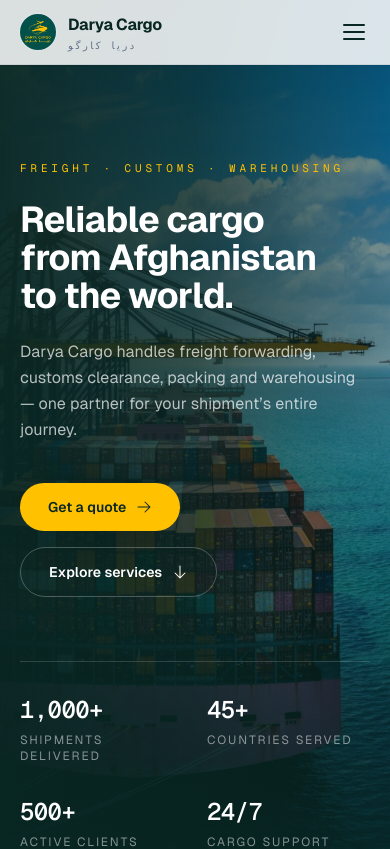
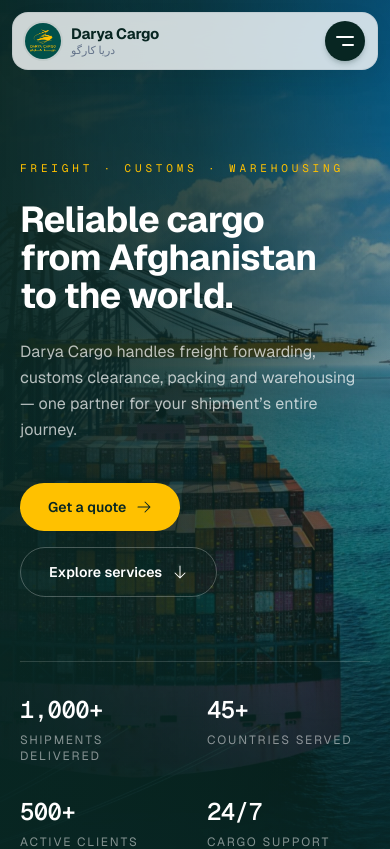
Before and after one commit to AliSinaYOusofi/darya-cargo, a Next.js app: page / in a window 390 px wide. Shown: the top 849 px of the page. Built offline with nearby package versions, Linux system fonts and the light colour scheme.

Commit message:
added : responsive design, and show tracking links

```diff
--- a/components/Navbar.jsx
+++ b/components/Navbar.jsx
@@ -4,8 +4,7 @@ import React, { useEffect, useRef, useState } from "react";
 import Link from "next/link";
 import Image from "next/image";
 import { usePathname } from "next/navigation";
-import Hamburger from "hamburger-react";
-import { HiArrowUpRight } from "react-icons/hi2";
+import { HiArrowUpRight, HiOutlineEnvelope, HiOutlinePhone } from "react-icons/hi2";
 import Logo from "../public/images/logo.jpg";
 
 const links = [
@@ -44,11 +43,14 @@ export default function Navbar() {
     };
   }, []);
 
-  // Lock page scroll while the mobile menu is open
+  // Lock page scroll and allow Escape to close while the mobile menu is open
   useEffect(() => {
     document.body.style.overflow = open ? "hidden" : "";
+    const onKey = (e) => e.key === "Escape" && setOpen(false);
+    if (open) window.addEventListener("keydown", onKey);
     return () => {
       document.body.style.overflow = "";
+      window.removeEventListener("keydown", onKey);
     };
   }, [open]);
 
@@ -56,7 +58,10 @@ export default function Navbar() {
     setOpen(false);
   }, [pathname]);
 
-  const solid = scrolled || !isHome || open;
+  // Light (glass) bar when scrolled or off the hero; dark text on light bar.
+  // While the mobile menu is open the bar sits over the dark overlay instead.
+  const solid = (scrolled || !isHome) && !open;
+  const onDark = !solid;
 
   return (
     <>
@@ -65,32 +70,37 @@ export default function Navbar() {
         aria-hidden="true"
         className="pointer-events-none absolute inset-x-0 top-0 h-10"
       />
-      <header
-        className={`fixed inset-x-0 top-0 z-50 transition-all duration-300 ${
+
+      <header className="fixed inset-x-0 top-0 z-50 px-3 pt-3 md:px-0 md:pt-0">
+        <nav
+          className={`rounded-2xl border transition-all duration-500 ease-out md:rounded-none md:border-x-0 md:border-t-0 ${
             solid
-            ? "border-b border-slate-900/[0.08] bg-white/85 shadow-[0_1px_2px_rgba(8,38,34,0.04)] backdrop-blur-xl"
-            : "border-b border-transparent bg-transparent"
+              ? "border-slate-900/[0.06] bg-white/80 shadow-[0_8px_30px_-12px_rgba(8,38,34,0.18)] backdrop-blur-xl backdrop-saturate-150 md:border-slate-900/[0.08] md:shadow-[0_1px_2px_rgba(8,38,34,0.04)]"
+              : "border-transparent bg-transparent"
           }`}
         >
-        <nav className="mx-auto flex h-16 max-w-7xl items-center justify-between px-5 md:h-20 md:px-8">
-          <Link href="/" className="flex items-center gap-3">
+          <div className="mx-auto flex h-14 max-w-7xl items-center justify-between px-3 md:h-20 md:px-8">
+            <Link href="/" className="flex items-center gap-2.5 md:gap-3">
               <Image
                 src={Logo}
                 alt="Darya Cargo logo"
-              className="h-9 w-9 rounded-full object-cover ring-1 ring-white/20 md:h-10 md:w-10"
+                className={`h-9 w-9 rounded-full object-cover ring-2 transition-all md:h-10 md:w-10 ${
+                  onDark ? "ring-white/15" : "ring-brand-950/5"
+                }`}
                 priority
               />
               <span className="flex flex-col leading-none">
                 <span
-                className={`text-base font-bold tracking-tight transition-colors md:text-lg ${
-                  solid ? "text-brand-950" : "text-white"
+                  className={`text-[15px] font-bold tracking-tight transition-colors md:text-lg ${
+                    onDark ? "text-white" : "text-brand-950"
                   }`}
                 >
                   Darya Cargo
                 </span>
                 <span
-                className={`mt-1 font-mono text-[10px] uppercase tracking-[0.25em] transition-colors ${
-                  solid ? "text-slate-500" : "text-white/60"
+                  dir="rtl"
+                  className={`mt-1 text-left text-[11px] font-medium transition-colors ${
+                    onDark ? "text-white/55" : "text-slate-500"
                   }`}
                 >
                   دریا کارگو
@@ -136,54 +146,157 @@ export default function Navbar() {
               </Link>
             </div>
 
-          <div className={`-mr-2 md:hidden ${solid ? "text-brand-950" : "text-white"}`}>
-            <Hamburger size={22} toggled={open} toggle={setOpen} label="Toggle menu" rounded />
+            {/* Mobile menu toggle */}
+            <button
+              type="button"
+              onClick={() => setOpen((v) => !v)}
+              aria-expanded={open}
+              aria-controls="mobile-menu"
+              aria-label={open ? "Close menu" : "Open menu"}
+              className={`relative flex h-10 w-10 items-center justify-center rounded-full border transition-all duration-300 active:scale-95 md:hidden ${
+                onDark
+                  ? "border-white/15 bg-white/10 text-white backdrop-blur-md"
+                  : "border-brand-950/10 bg-brand-950 text-white shadow-md shadow-brand-950/20"
+              }`}
+            >
+              <span className="sr-only">Menu</span>
+              <span
+                aria-hidden="true"
+                className={`absolute h-[1.5px] w-[18px] rounded-full bg-current transition-all duration-300 ease-out ${
+                  open ? "rotate-45" : "-translate-y-[4px]"
+                }`}
+              />
+              <span
+                aria-hidden="true"
+                className={`absolute h-[1.5px] rounded-full bg-current transition-all duration-300 ease-out ${
+                  open ? "w-[18px] -rotate-45" : "w-3 translate-x-[3px] translate-y-[4px]"
+                }`}
+              />
+            </button>
           </div>
         </nav>
+      </header>
 
-        {/* Mobile menu */}
+      {/* Mobile menu — kept outside the header so `fixed` is relative to the
+          viewport rather than the header's backdrop-filter containing block */}
       <div
-          className={`fixed inset-x-0 bottom-0 top-16 z-40 bg-white transition-all duration-300 md:hidden ${
-            open ? "pointer-events-auto translate-y-0 opacity-100" : "pointer-events-none -translate-y-3 opacity-0"
+        id="mobile-menu"
+        aria-hidden={!open}
+        className={`fixed inset-0 z-40 overflow-hidden bg-brand-950 transition-[clip-path,visibility] duration-500 ease-[cubic-bezier(0.76,0,0.24,1)] md:hidden ${
+          open
+            ? "visible [clip-path:circle(150%_at_calc(100%_-_2.75rem)_2.5rem)]"
+            : "invisible [clip-path:circle(0%_at_calc(100%_-_2.75rem)_2.5rem)]"
         }`}
       >
-          <nav className="flex h-full flex-col justify-between px-6 pb-10 pt-8">
-            <ul className="space-y-2">
-              {links.map(({ href, label }, i) => (
-                <li key={href}>
+        {/* Ambient glow */}
+        <div
+          aria-hidden="true"
+          className="pointer-events-none absolute -right-24 -top-24 h-72 w-72 rounded-full bg-brand-500/30 blur-3xl"
+        />
+        <div
+          aria-hidden="true"
+          className="pointer-events-none absolute -bottom-32 -left-20 h-72 w-72 rounded-full bg-accent/10 blur-3xl"
+        />
+
+        <nav className="relative flex h-full flex-col px-6 pb-[max(2rem,env(safe-area-inset-bottom))] pt-28">
+          <p
+            className={`font-mono text-[10px] uppercase tracking-[0.35em] text-white/40 transition-all duration-500 ${
+              open ? "translate-y-0 opacity-100 delay-200" : "translate-y-2 opacity-0"
+            }`}
+          >
+            Navigation
+          </p>
+
+          <ul className="mt-6">
+            {links.map(({ href, label }, i) => {
+              const active = pathname === href;
+              return (
+                <li
+                  key={href}
+                  style={{ transitionDelay: open ? `${250 + i * 70}ms` : "0ms" }}
+                  className={`border-b border-white/[0.08] transition-all duration-500 ease-out ${
+                    open ? "translate-y-0 opacity-100" : "translate-y-6 opacity-0"
+                  }`}
+                >
                   <Link
                     href={href}
+                    tabIndex={open ? 0 : -1}
                     onClick={() => setOpen(false)}
-                    className={`flex items-center justify-between border-b border-slate-100 py-5 text-2xl font-semibold tracking-tight ${
-                      pathname === href ? "text-brand-700" : "text-brand-950"
+                    className="group flex items-center justify-between py-5"
+                  >
+                    <span className="flex items-baseline gap-4">
+                      <span
+                        className={`font-mono text-[11px] ${active ? "text-accent" : "text-white/30"}`}
+                      >
+                        0{i + 1}
+                      </span>
+                      <span
+                        className={`text-[2.5rem] font-semibold leading-none tracking-tight transition-colors ${
+                          active ? "text-white" : "text-white/60 group-active:text-white"
                         }`}
                       >
                         {label}
-                    <span className="font-mono text-xs text-slate-400">0{i + 1}</span>
+                      </span>
+                    </span>
+                    <span
+                      className={`flex h-10 w-10 items-center justify-center rounded-full border transition-all ${
+                        active
+                          ? "border-accent bg-accent text-brand-950"
+                          : "border-white/10 text-white/50 group-active:border-white/30"
+                      }`}
+                    >
+                      <HiArrowUpRight className="h-4 w-4" />
+                    </span>
                   </Link>
                 </li>
-              ))}
+              );
+            })}
           </ul>
 
-            <div className="space-y-4">
+          <div
+            className={`mt-auto space-y-5 transition-all duration-500 ease-out ${
+              open ? "translate-y-0 opacity-100 delay-500" : "translate-y-6 opacity-0"
+            }`}
+          >
+            <div className="divide-y divide-white/[0.08] overflow-hidden rounded-2xl border border-white/[0.08] bg-white/[0.04]">
+              {[
+                { href: "mailto:info@daryacargo.com", Icon: HiOutlineEnvelope, label: "Email", value: "info@daryacargo.com" },
+                { href: "tel:+93782868883", Icon: HiOutlinePhone, label: "Call us", value: "+93 782 868 883" },
+              ].map(({ href, Icon, label, value }) => (
+                <a
+                  key={href}
+                  href={href}
+                  tabIndex={open ? 0 : -1}
+                  className="flex items-center gap-4 px-4 py-3.5 transition-colors active:bg-white/[0.06]"
+                >
+                  <span className="flex h-9 w-9 shrink-0 items-center justify-center rounded-full bg-accent/10">
+                    <Icon className="h-[18px] w-[18px] text-accent" />
+                  </span>
+                  <span className="min-w-0">
+                    <span className="block text-[10px] uppercase tracking-[0.2em] text-white/40">{label}</span>
+                    <span className="mt-0.5 block truncate text-sm font-medium text-white">{value}</span>
+                  </span>
+                </a>
+              ))}
+            </div>
+
             <Link
               href="/contact"
+              tabIndex={open ? 0 : -1}
               onClick={() => setOpen(false)}
-                className="flex w-full items-center justify-center gap-2 rounded-full bg-accent py-4 text-base font-semibold text-brand-950"
+              className="flex w-full items-center justify-between rounded-full bg-accent py-2 pl-6 pr-2 text-base font-semibold text-brand-950 shadow-lg shadow-accent/20 transition-transform active:scale-[0.98]"
             >
               Get a quote
+              <span className="flex h-11 w-11 items-center justify-center rounded-full bg-brand-950 text-accent">
                 <HiArrowUpRight className="h-4 w-4" />
+              </span>
             </Link>
-              <p className="text-center font-mono text-xs uppercase tracking-[0.25em] text-slate-400">
-                info@daryacargo.com
-              </p>
           </div>
         </nav>
       </div>
-      </header>
 
       {/* Reserve nav height on pages without a full-bleed hero */}
-      {!isHome && <div aria-hidden="true" className="h-16 md:h-20" />}
+      {!isHome && <div aria-hidden="true" className="h-[68px] md:h-20" />}
     </>
   );
 }
--- a/components/TrackShipment.jsx
+++ b/components/TrackShipment.jsx
@@ -38,8 +38,9 @@ const TrackYourShipments = () => {
 
         <div className="grid gap-4" data-reveal-group>
           {carriers.map(({ name, description, href, icon }) => (
+            // Wrapper takes the GSAP reveal; the link keeps its CSS hover transition
+            <div key={name}>
               <a
-              key={name}
                 href={href}
                 target="_blank"
                 rel="noopener noreferrer"
@@ -58,6 +59,7 @@ const TrackYourShipments = () => {
                 </span>
                 <HiArrowUpRight className="h-5 w-5 shrink-0 text-slate-400 transition-all duration-300 group-hover:translate-x-0.5 group-hover:-translate-y-0.5 group-hover:text-brand-700" />
               </a>
+            </div>
           ))}
         </div>
       </div>
--- a/package.json
+++ b/package.json
@@ -11,7 +11,6 @@
   "dependencies": {
     "@gsap/react": "^2.1.1",
     "gsap": "^3.12.5",
-    "hamburger-react": "^2.5.1",
     "next": "14.2.15",
     "next-themes": "^0.3.0",
     "nodemailer": "^6.9.15",
```
Also changed, not shown: app/page.js (+8 -6 lines), components/AboutContent.jsx (+8 -6 lines), 1 other file (tests, documents, lock files or other folders). Lines whose indentation alone changed are shown as unchanged.
